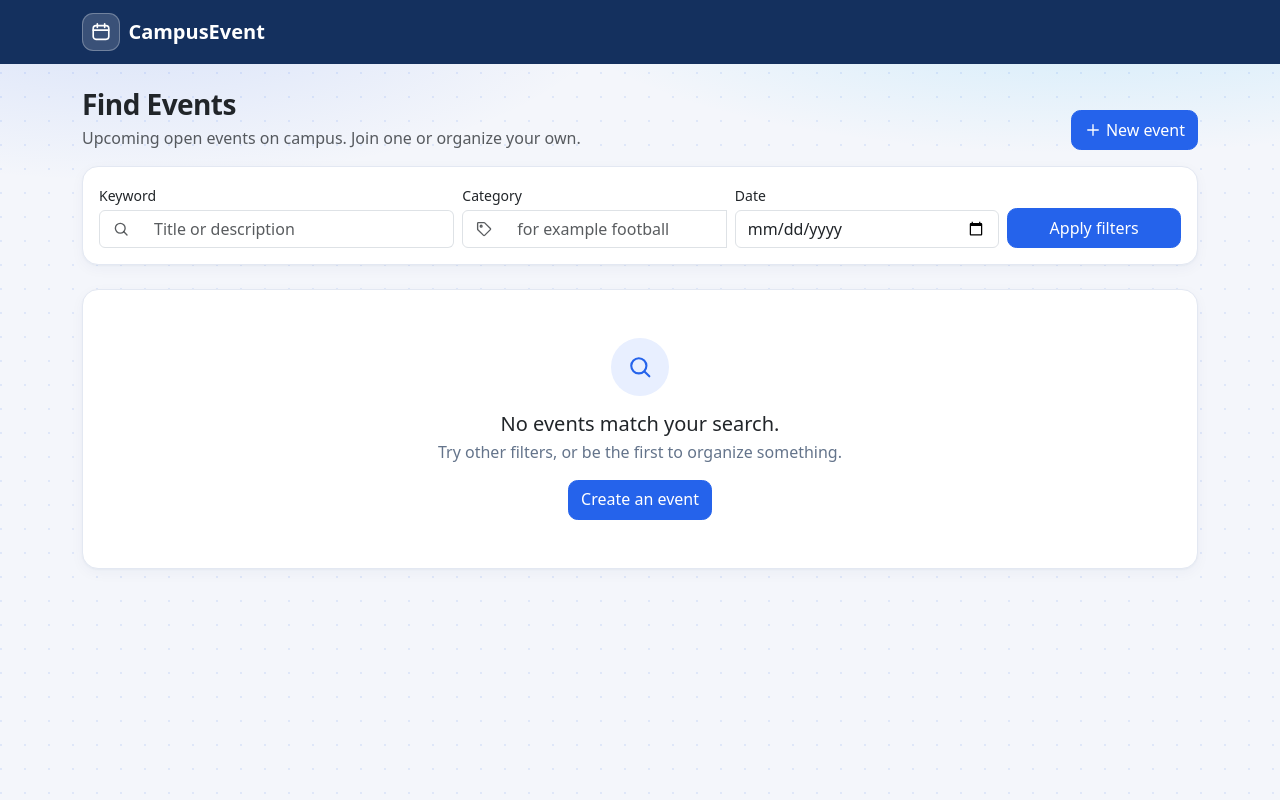
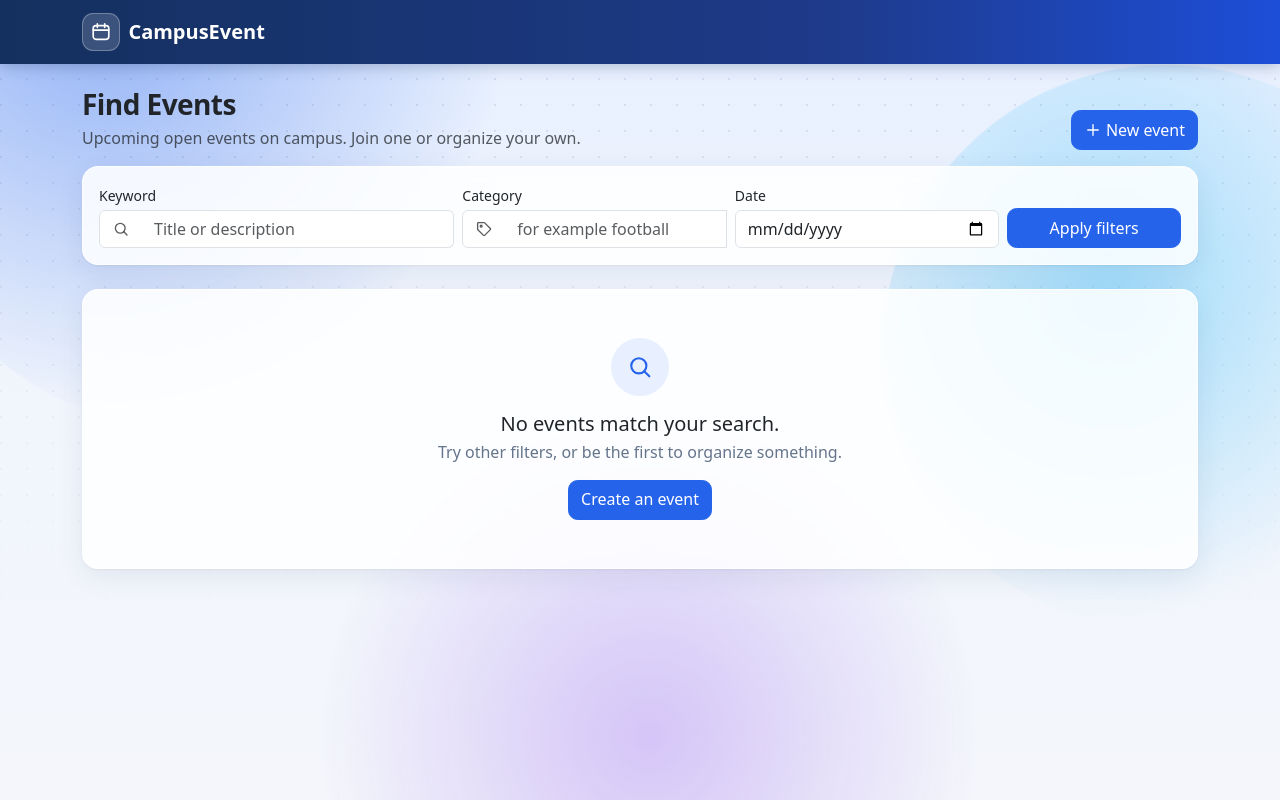
Before and after one commit to emir-heval-arda-harun/CMPE-331-project, a Python web app: template src/campusevent/web/templates/events.html in a window 1280 px wide. Run offline with Jinja, Linux system fonts and the light colour scheme; the template is opened without the code that fills it, so the values that code supplies are empty.

Commit message:
Animated site background with frosted glass cards
All pages get a soft gradient, three slowly drifting colour orbs and a
faint dot grid, built with CSS only. Cards use a frosted glass look, the
navigation bar a blue gradient, and the brand panel of the sign up and log
in pages moving colours and rings. The motion stops when the visitor asks
for reduced motion. 47 UI tests pass.

Co-Authored-By: Claude Sonnet 5.5 <noreply@anthropic.com>

```diff
--- a/src/campusevent/web/templates/base.html
+++ b/src/campusevent/web/templates/base.html
@@ -12,15 +12,30 @@
       --ce-sky: #38bdf8;
       --ce-bg: #f4f6fb;
     }
-    /* soft blue wash at the top and a faint dot grid, so the pages do not sit on a flat grey */
-    body { font-family: system-ui, -apple-system, "Segoe UI", Roboto, sans-serif; min-height: 100vh;
-      background:
-        radial-gradient(circle at 1px 1px, rgba(37, 99, 235, .10) 1px, transparent 0) 0 0 / 24px 24px,
-        radial-gradient(ellipse 60% 220px at 85% 0, rgba(56, 189, 248, .20), transparent 70%),
-        radial-gradient(ellipse 55% 260px at 10% 0, rgba(37, 99, 235, .14), transparent 70%),
-        var(--ce-bg);
-      background-repeat: repeat, no-repeat, no-repeat, no-repeat; }
-    .navbar-campus { background: var(--ce-navy); }
+    /* Background of the whole site: a soft gradient, three slowly drifting colour orbs and a faint dot grid
+       that fades out downwards. CSS only (no image download); the motion stops for visitors who ask their
+       system for reduced motion. */
+    body { font-family: system-ui, -apple-system, "Segoe UI", Roboto, sans-serif; min-height: 100vh; position: relative;
+      background: linear-gradient(180deg, #e6efff 0%, #f0f5fd 40%, var(--ce-bg) 100%) fixed; }
+    body::before { content: ""; position: fixed; inset: 0; z-index: 0; pointer-events: none;
+      background: radial-gradient(circle at 1px 1px, rgba(20, 48, 94, .12) 1px, transparent 0) 0 0 / 26px 26px;
+      -webkit-mask-image: linear-gradient(180deg, #000 0%, transparent 82%); mask-image: linear-gradient(180deg, #000 0%, transparent 82%); }
+    .bg-orbs { position: fixed; inset: 0; z-index: 0; overflow: hidden; pointer-events: none; }
+    .bg-orbs span { position: absolute; border-radius: 50%; will-change: transform; }
+    .bg-orbs span:nth-child(1) { width: 38rem; height: 38rem; top: -14rem; left: -10rem; animation: orb-a 26s ease-in-out infinite;
+      background: radial-gradient(circle at 35% 35%, rgba(37, 99, 235, .42), rgba(37, 99, 235, 0) 68%); }
+    .bg-orbs span:nth-child(2) { width: 34rem; height: 34rem; top: 6%; right: -12rem; animation: orb-b 32s ease-in-out infinite;
+      background: radial-gradient(circle at 40% 40%, rgba(56, 189, 248, .42), rgba(56, 189, 248, 0) 68%); }
+    .bg-orbs span:nth-child(3) { width: 42rem; height: 42rem; bottom: -18rem; left: 26%; animation: orb-c 38s ease-in-out infinite;
+      background: radial-gradient(circle at 50% 50%, rgba(124, 58, 237, .26), rgba(124, 58, 237, 0) 68%); }
+    @keyframes orb-a { 0%, 100% { transform: translate3d(0, 0, 0) scale(1); } 50% { transform: translate3d(7rem, 4rem, 0) scale(1.1); } }
+    @keyframes orb-b { 0%, 100% { transform: translate3d(0, 0, 0) scale(1); } 50% { transform: translate3d(-6rem, 5rem, 0) scale(1.12); } }
+    @keyframes orb-c { 0%, 100% { transform: translate3d(0, 0, 0) scale(1); } 50% { transform: translate3d(-5rem, -4rem, 0) scale(1.08); } }
+    nav.navbar, main { position: relative; z-index: 1; }
+    @media (prefers-reduced-motion: reduce) { .bg-orbs span, .auth-side, .auth-side::after { animation: none !important; } }
+
+    .navbar-campus { background: linear-gradient(90deg, var(--ce-navy) 0%, #1e3a8a 65%, #1d4ed8 100%);
+      box-shadow: 0 2px 14px rgba(20, 48, 94, .28); }
     .card { border-radius: .9rem; border-color: #e1e6f0; box-shadow: 0 1px 2px rgba(20, 48, 94, .05); }
     .btn { min-height: 2.5rem; border-radius: .6rem; }
     .btn-primary { background: var(--ce-blue); border-color: var(--ce-blue); }
@@ -37,8 +52,10 @@
     .navbar-campus .nav-link.active { background: rgba(255, 255, 255, .18); color: #fff; font-weight: 600; }
     .page-head h1 { font-weight: 700; letter-spacing: -.02em; }
     .section-title { font-size: .8rem; font-weight: 700; letter-spacing: .06em; text-transform: uppercase; color: #64748b; }
-    .card-soft { background: #fff; border: 1px solid #e3e8f2; border-radius: 1rem;
-      box-shadow: 0 1px 2px rgba(20, 48, 94, .04), 0 4px 14px rgba(20, 48, 94, .04); }
+    /* frosted glass: the background colours shine through softly, the text stays on an almost white layer */
+    .card-soft { background: rgba(255, 255, 255, .86); border: 1px solid rgba(255, 255, 255, .75); border-radius: 1rem;
+      -webkit-backdrop-filter: blur(10px) saturate(1.3); backdrop-filter: blur(10px) saturate(1.3);
+      box-shadow: 0 1px 2px rgba(20, 48, 94, .05), 0 8px 28px rgba(20, 48, 94, .08); }
     .event-card { transition: box-shadow .15s ease, transform .15s ease; }
     .event-card:hover { box-shadow: 0 6px 20px rgba(20, 48, 94, .10); transform: translateY(-1px); }
     .event-title { font-size: 1.1rem; font-weight: 650; color: var(--ce-navy); text-decoration: none; }
@@ -79,17 +96,25 @@
     .auth-skyline { position: absolute; left: 0; right: 0; bottom: 0; width: 100%; height: 42%; opacity: .13; pointer-events: none; }
     .auth-side { flex: 1 1 46%; flex-direction: column; justify-content: center; padding: 4rem; color: #fff;
       background: radial-gradient(circle at 18% 12%, rgba(56, 189, 248, .35), transparent 45%),
-                  linear-gradient(145deg, var(--ce-navy) 0%, #1e40af 60%, var(--ce-blue) 100%); }
+                  linear-gradient(145deg, var(--ce-navy) 0%, #1e40af 45%, var(--ce-blue) 80%, #0ea5e9 100%); }
+    /* the colours of the panel move slowly (not when a photo is set, because then the style attribute is present) */
+    .auth-side:not([style]) { background-size: 100% 100%, 220% 220%; animation: auth-shift 24s ease-in-out infinite; }
+    @keyframes auth-shift { 0%, 100% { background-position: 0 0, 0% 40%; } 50% { background-position: 0 0, 100% 60%; } }
+    .auth-side::before { content: ""; position: absolute; width: 34rem; height: 34rem; right: -12rem; top: -12rem; border-radius: 50%;
+      border: 1px solid rgba(255, 255, 255, .22); pointer-events: none;
+      box-shadow: 0 0 0 3.5rem rgba(255, 255, 255, .045), 0 0 0 7.5rem rgba(255, 255, 255, .03); }
+    .auth-side::after { content: ""; position: absolute; width: 20rem; height: 20rem; left: -7rem; bottom: 20%; border-radius: 50%;
+      background: radial-gradient(circle, rgba(56, 189, 248, .30), rgba(56, 189, 248, 0) 70%); pointer-events: none;
+      animation: orb-b 20s ease-in-out infinite; }
     .auth-side h2 { font-weight: 700; letter-spacing: -.02em; max-width: 24rem; }
     .auth-points { list-style: none; padding: 0; margin: 2rem 0 0; display: grid; gap: 1.1rem; max-width: 26rem; }
     .auth-points li { display: flex; gap: .9rem; align-items: flex-start; color: rgba(255, 255, 255, .92); }
     .auth-points .pt-icon { flex: none; display: inline-flex; width: 2.2rem; height: 2.2rem; align-items: center;
       justify-content: center; border-radius: .6rem; background: rgba(255, 255, 255, .14); }
-    .auth-main { flex: 1 1 54%; display: flex; align-items: center; justify-content: center; padding: 1.5rem 1rem;
-      background: radial-gradient(circle at 85% 8%, rgba(56, 189, 248, .22), transparent 38%),
-                  radial-gradient(circle at 10% 95%, rgba(37, 99, 235, .12), transparent 40%), #f4f6fb; }
-    .auth-card { width: 100%; max-width: 26rem; background: #fff; border-radius: 1.1rem; padding: 2rem 1.75rem;
-      box-shadow: 0 10px 30px rgba(20, 48, 94, .10), 0 1px 3px rgba(20, 48, 94, .08); }
+    .auth-main { flex: 1 1 54%; display: flex; align-items: center; justify-content: center; padding: 1.5rem 1rem; }
+    .auth-card { width: 100%; max-width: 26rem; background: rgba(255, 255, 255, .93); border-radius: 1.1rem; padding: 2rem 1.75rem;
+      border: 1px solid rgba(255, 255, 255, .85); -webkit-backdrop-filter: blur(14px); backdrop-filter: blur(14px);
+      box-shadow: 0 18px 44px rgba(20, 48, 94, .14), 0 1px 3px rgba(20, 48, 94, .08); }
     .auth-card h1 { font-size: 1.6rem; font-weight: 700; letter-spacing: -.02em; }
     .auth-card .form-control { min-height: 2.9rem; border-left: 0; }
     .auth-card .input-group-text { background: #fff; color: #64748b; border-right: 0; }
@@ -99,11 +124,12 @@
     .auth-card .input-group:focus-within { box-shadow: 0 0 0 .22rem rgba(37, 99, 235, .18); border-radius: .5rem; }
     .auth-card .btn-lg { font-weight: 600; min-height: 3rem; }
     .pw-toggle { border: 1px solid var(--bs-border-color); border-left: 0; background: #fff; color: #64748b; }
-    @media (max-width: 575.98px) { .auth-card { padding: 1.5rem 1.25rem; box-shadow: none; background: transparent; }
-      .auth-main { align-items: flex-start; padding-top: 2rem; background: #fff; } }
+    @media (max-width: 575.98px) { .auth-card { padding: 1.5rem 1.25rem; box-shadow: none; background: transparent; border: 0; }
+      .auth-main { align-items: flex-start; padding-top: 2rem; background: rgba(255, 255, 255, .88); } }
   </style>
 </head>
 <body>
+<div class="bg-orbs" aria-hidden="true"><span></span><span></span><span></span></div>
 {% from "_macros.html" import csrf, flashes, brand %}
 
 {% block nav %}
```
Also changed, not shown: docs/testing/web_ui_test_section.md (+1 -1 lines), tests/web/test_web_accounts.py (+8 -0 lines).
